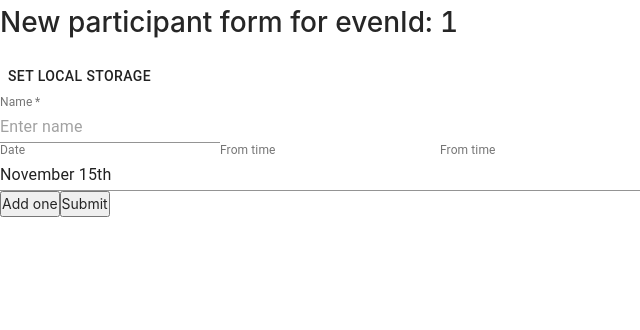
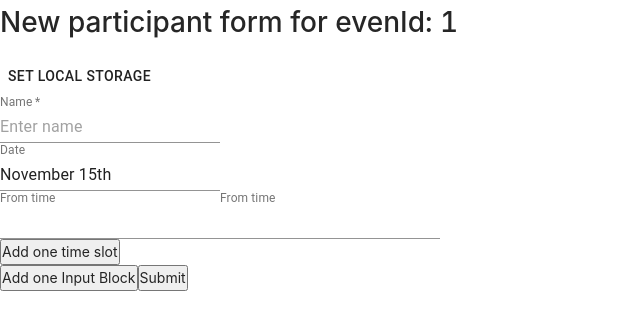
Before and after one commit to Andrew781123/scheduling-quick, a React (Create React App) app in the folder frontend/: page /events/1/new-participant in a window 1280 px wide. Shown: the top 330 px of the page, without its empty margins (0-640 px from the left). Built offline with nearby package versions, Linux system fonts and the light colour scheme; no server answers.

Commit message:
multiple time slot input for one date ui done

```diff
--- a/frontend/src/pages/new-participant-form/AvailableTimeSlotsInput.tsx
+++ b/frontend/src/pages/new-participant-form/AvailableTimeSlotsInput.tsx
@@ -1,35 +1,33 @@
 import { DatePicker, TimePicker } from "@material-ui/pickers";
 import { Moment } from "moment";
 import React from "react";
-import { AvailableTimeSlot } from "./types";
+import { TimePickers } from "./TimePickers";
+import { DateAndTimeInput, timeSlot } from "./types";
 
 interface AvailableTimeSlotsInputProps {
-  availableTimeSlot: AvailableTimeSlot;
-  index: number;
-  selectDateOrTime: (
-    field: keyof AvailableTimeSlot,
-    date: Moment,
-    index: number
+  dateAndTimeInput: DateAndTimeInput;
+  dateIndex: number;
+  selectDate: (date: Moment, dateIndex: number) => void;
+  selectTime: (
+    timeField: keyof timeSlot,
+    time: Moment | null,
+    dateIndex: number,
+    timeIndex: number
   ) => void;
+  addTimeSlot: (dateIndex: number) => void;
 }
 
 export const AvailableTimeSlotsInput: React.FC<AvailableTimeSlotsInputProps> = props => {
   const {
-    availableTimeSlot: { date, fromTime, toTime },
-    index,
-    selectDateOrTime
+    dateAndTimeInput: { date, timeSlots },
+    dateIndex,
+    selectDate,
+    selectTime,
+    addTimeSlot
   } = props;
 
   const handleDateSelect = (date: Moment | null) => {
-    selectDateOrTime("date", date!, index);
-  };
-
-  const handleFromTimeSelect = (date: Moment | null) => {
-    selectDateOrTime("fromTime", date!, index);
-  };
-
-  const handleToTimeSelect = (date: Moment | null) => {
-    selectDateOrTime("toTime", date!, index);
+    selectDate(date!, dateIndex);
   };
 
   return (
@@ -43,26 +41,15 @@ export const AvailableTimeSlotsInput: React.FC<AvailableTimeSlotsInputProps> = p
           shrink: true
         }}
       ></DatePicker>
-      <TimePicker
-        label='From time'
-        ampm={false}
-        value={fromTime}
-        onChange={handleFromTimeSelect}
-        minutesStep={15}
-        InputLabelProps={{
-          shrink: true
-        }}
-      />
-      <TimePicker
-        label='From time'
-        ampm={false}
-        value={toTime}
-        onChange={handleToTimeSelect}
-        minutesStep={15}
-        InputLabelProps={{
-          shrink: true
-        }}
-      />
+      {timeSlots.map((timeSlot, i) => (
+        <TimePickers
+          timeSlot={timeSlot}
+          dateIndex={dateIndex}
+          timeSlotIndex={i}
+          handleTimeSelect={selectTime}
+        />
+      ))}
+      <button onClick={() => addTimeSlot(dateIndex)}>Add one time slot</button>
     </div>
   );
 };
--- a/frontend/src/pages/new-participant-form/NewParcipantForm.tsx
+++ b/frontend/src/pages/new-participant-form/NewParcipantForm.tsx
@@ -2,13 +2,10 @@ import React, { useContext, useEffect, useState } from "react";
 import { RouteComponentProps } from "react-router-dom";
 import { Button, TextField } from "@material-ui/core";
 import { EventContext } from "../../context/event-context/EventProvider";
-import {
-  AvailableTimeSlot,
-  NewParticipantAvailableTimeSlotsState
-} from "./types";
+import { NewParticipantDateAndTimeInput, timeSlot } from "./types";
 import moment, { Moment } from "moment";
 import { AvailableTimeSlotsInput } from "./AvailableTimeSlotsInput";
-import { formatData } from "./utils";
+//import { formatData } from "./utils";
 import axios from "../../api/proxy";
 
 interface routeParams {
@@ -22,13 +19,17 @@ interface routeStates {
 interface NewParcipantFormProps
   extends RouteComponentProps<routeParams, any, routeStates> {}
 
-export const initialAvailableTimeSlot = {
-  date: moment(),
+const initialTImeSlot: timeSlot = {
   fromTime: null,
   toTime: null
 };
-const initialAvailableTimeSlots: NewParticipantAvailableTimeSlotsState = [
-  initialAvailableTimeSlot
+
+export const initialDateAndTimeInput = {
+  date: moment(),
+  timeSlots: [initialTImeSlot]
+};
+const initialDateAndTimeInputs: NewParticipantDateAndTimeInput = [
+  initialDateAndTimeInput
 ];
 
 export const NewParcipantForm: React.FC<NewParcipantFormProps> = props => {
@@ -44,8 +45,8 @@ export const NewParcipantForm: React.FC<NewParcipantFormProps> = props => {
 
   const { fetchEvent, event } = useContext(EventContext);
 
-  const [availableTimeSlots, setAvailableTimeSlots] = useState(
-    initialAvailableTimeSlots
+  const [dateAndTimeInputs, setDateAndTimeInputs] = useState(
+    initialDateAndTimeInputs
   );
 
   const [participantName, setParticaipantName] = useState("");
@@ -58,35 +59,63 @@ export const NewParcipantForm: React.FC<NewParcipantFormProps> = props => {
     setParticaipantName(e.target.value);
   };
 
-  const selectDateOrTime = (
-    field: keyof AvailableTimeSlot,
-    data: Moment,
-    index: number
-  ) => {
-    setAvailableTimeSlots(timeSlots => {
-      return timeSlots.map((timeSlot, i) => {
-        if (i !== index) return timeSlot;
+  const selectDate = (date: Moment, index: number) => {
+    setDateAndTimeInputs(dateAndTimeInputs => {
+      return dateAndTimeInputs.map((input, i) => {
+        if (i !== index) return input;
         return {
-          ...timeSlot,
-          [field]: data
+          ...input,
+          date: date
         };
       });
     });
   };
 
-  const addTimeSlotInput = () => {
-    setAvailableTimeSlots(timeSlots => [
-      ...timeSlots,
-      initialAvailableTimeSlot
-    ]);
+  const selectTime = (
+    timeField: keyof timeSlot,
+    time: Moment | null,
+    dateIndex: number,
+    timeIndex: number
+  ) => {
+    setDateAndTimeInputs(dateAndTimeInputs =>
+      dateAndTimeInputs.map((dateAndTimeInput, i) => {
+        if (i !== dateIndex) return dateAndTimeInput;
+        return {
+          ...dateAndTimeInput,
+          timeSlots: dateAndTimeInput.timeSlots.map((timeSlot, j) => {
+            if (j !== timeIndex) return timeSlot;
+            return {
+              ...timeSlot,
+              [timeField]: time
+            };
+          })
+        };
+      })
+    );
+  };
+
+  const addDateAndTimeInput = () => {
+    setDateAndTimeInputs(inputs => [...inputs, initialDateAndTimeInput]);
+  };
+
+  const addTimeSlot = (dateIndex: number) => {
+    setDateAndTimeInputs(inputs =>
+      inputs.map((input, i) => {
+        if (dateIndex !== i) return input;
+        return {
+          ...input,
+          timeSlots: [...input.timeSlots, initialTImeSlot]
+        };
+      })
+    );
   };
 
   const submitForm = async () => {
-    const formattedData = formatData(participantName, availableTimeSlots);
+    //const formattedData = formatData(participantName, dateAndTimeInputs);
 
     try {
       //const res = await axios.post("/events", formattedData);
-      console.log({ formattedData });
+      //console.log({ formattedData });
     } catch (err) {
       console.error(err.message);
     }
@@ -123,14 +152,17 @@ export const NewParcipantForm: React.FC<NewParcipantFormProps> = props => {
           }}
         />
       </div>
-      {availableTimeSlots.map((timeSlot, i) => (
+      {dateAndTimeInputs.map((input, i) => (
         <AvailableTimeSlotsInput
-          availableTimeSlot={timeSlot}
-          index={i}
-          selectDateOrTime={selectDateOrTime}
+          dateAndTimeInput={input}
+          dateIndex={i}
+          selectDate={selectDate}
+          selectTime={selectTime}
+          addTimeSlot={addTimeSlot}
         />
       ))}
-      <button onClick={addTimeSlotInput}>Add one</button>
+      <button onClick={addDateAndTimeInput}>Add one Input Block</button>
+
       <button onClick={submitForm}>Submit</button>
     </div>
   );
--- /dev/null
+++ b/frontend/src/pages/new-participant-form/TimePickers.tsx
@@ -0,0 +1,53 @@
+import { TimePicker } from "@material-ui/pickers";
+import { Moment } from "moment";
+import React from "react";
+import { timeSlot } from "./types";
+
+interface TimePickersProps {
+  timeSlotIndex: number;
+  dateIndex: number;
+  timeSlot: timeSlot;
+  handleTimeSelect: (
+    timeField: keyof timeSlot,
+    time: Moment | null,
+    dateIndex: number,
+    timeIndex: number
+  ) => void;
+}
+
+export const TimePickers: React.FC<TimePickersProps> = props => {
+  const { timeSlot, timeSlotIndex, dateIndex, handleTimeSelect } = props;
+
+  const handleFromTimeSelect = (time: Moment | null) => {
+    handleTimeSelect("fromTime", time, dateIndex, timeSlotIndex);
+  };
+
+  const handleToTimeSelect = (time: Moment | null) => {
+    handleTimeSelect("toTime", time, dateIndex, timeSlotIndex);
+  };
+
+  return (
+    <div>
+      <TimePicker
+        label='From time'
+        ampm={false}
+        value={timeSlot.fromTime}
+        onChange={handleFromTimeSelect}
+        minutesStep={15}
+        InputLabelProps={{
+          shrink: true
+        }}
+      />
+      <TimePicker
+        label='From time'
+        ampm={false}
+        value={timeSlot.toTime}
+        onChange={handleToTimeSelect}
+        minutesStep={15}
+        InputLabelProps={{
+          shrink: true
+        }}
+      />
+    </div>
+  );
+};
--- a/frontend/src/pages/new-participant-form/utils.ts
+++ b/frontend/src/pages/new-participant-form/utils.ts
@@ -1,32 +1,26 @@
 import { participant, TimeSlot } from "../../../../types";
 import { TIME_STRING, DATE_STRING } from "../../shared/constants";
-import { AvailableTimeSlot } from "./types";
+import { DateAndTimeInput } from "./types";
 
 export const formatData = (
   participantName: string,
-  timeSlots: AvailableTimeSlot[]
+  timeSlots: DateAndTimeInput[]
 ) => {
-  let formattedData: {} = {};
-  const formattedTimeAvilable: Map<string, TimeSlot> = new Map();
-
-  timeSlots.forEach(timeSlot => {
-    const { date, fromTime, toTime } = timeSlot;
-
-    const dateString: string = date!.format(DATE_STRING);
-    const fromTimeString: string = fromTime!.format(TIME_STRING);
-    const toTimeString: string = toTime!.format(TIME_STRING);
-
-    const formattedTimeSlot: TimeSlot = [
-      fromTimeString,
-      toTimeString,
-      [participantName]
-    ];
-
-    formattedTimeAvilable.set(dateString, formattedTimeSlot);
-  });
-
-  (formattedData as participant).name = "Andrew";
-  (formattedData as participant).timeAvailable = formattedTimeAvilable;
-
-  return formattedData;
+  // let formattedData: {} = {};
+  // const formattedTimeAvilable: Map<string, TimeSlot> = new Map();
+  // timeSlots.forEach(timeSlot => {
+  //   const { date, fromTime, toTime } = timeSlot;
+  //   const dateString: string = date!.format(DATE_STRING);
+  //   const fromTimeString: string = fromTime!.format(TIME_STRING);
+  //   const toTimeString: string = toTime!.format(TIME_STRING);
+  //   const formattedTimeSlot: TimeSlot = [
+  //     fromTimeString,
+  //     toTimeString,
+  //     [participantName]
+  //   ];
+  //   formattedTimeAvilable.set(dateString, formattedTimeSlot);
+  // });
+  // (formattedData as participant).name = "Andrew";
+  // (formattedData as participant).timeAvailable = formattedTimeAvilable;
+  // return formattedData;
 };
```
Also changed, not shown: frontend/src/pages/new-participant-form/types.ts (+7 -3 lines), 1 other file (tests, documents, lock files or other folders).
